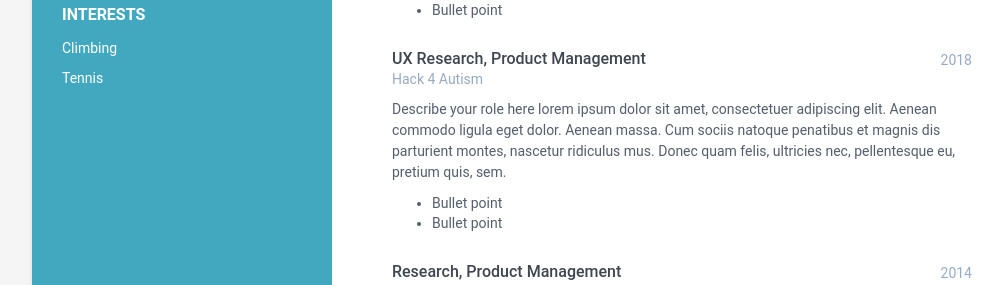
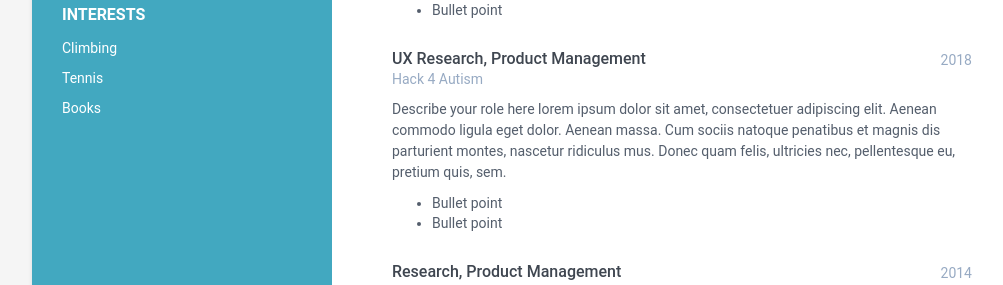
Before and after one commit to gbrettmiller/gbrettmiller.me, a Jekyll site: the page built from index.html, in a window 1280 px wide. Shown: the part 833-1118 px from the top of the page, without its empty margins (108-1111 px from the left). Built offline with Jekyll 4.4.1, drawn with Linux system fonts in a browser that asks for light colours.

Commit message:
minor update

```diff
--- a/_data/data.yml
+++ b/_data/data.yml
@@ -41,7 +41,7 @@ sidebar:
         - item: Tennis
           link:
 
-        - item:
+        - item: Books
           link:
 
 career-profile:
```
